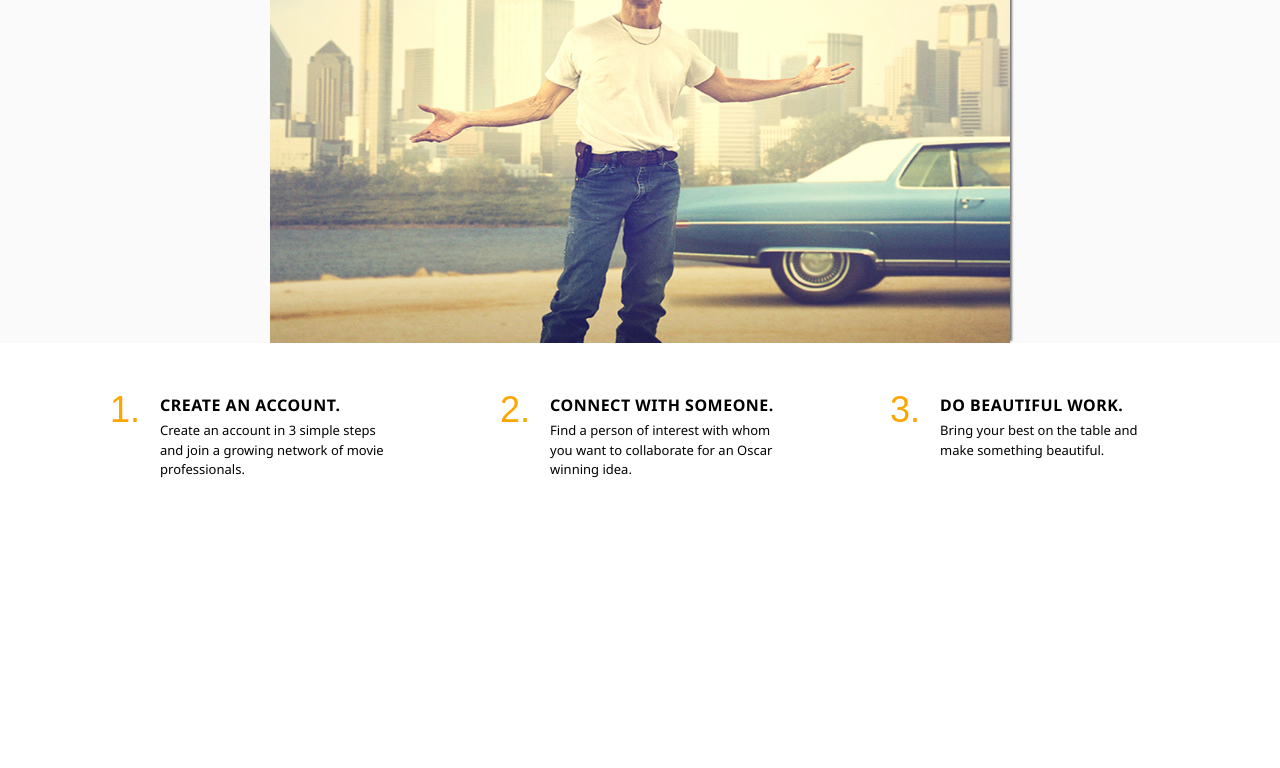
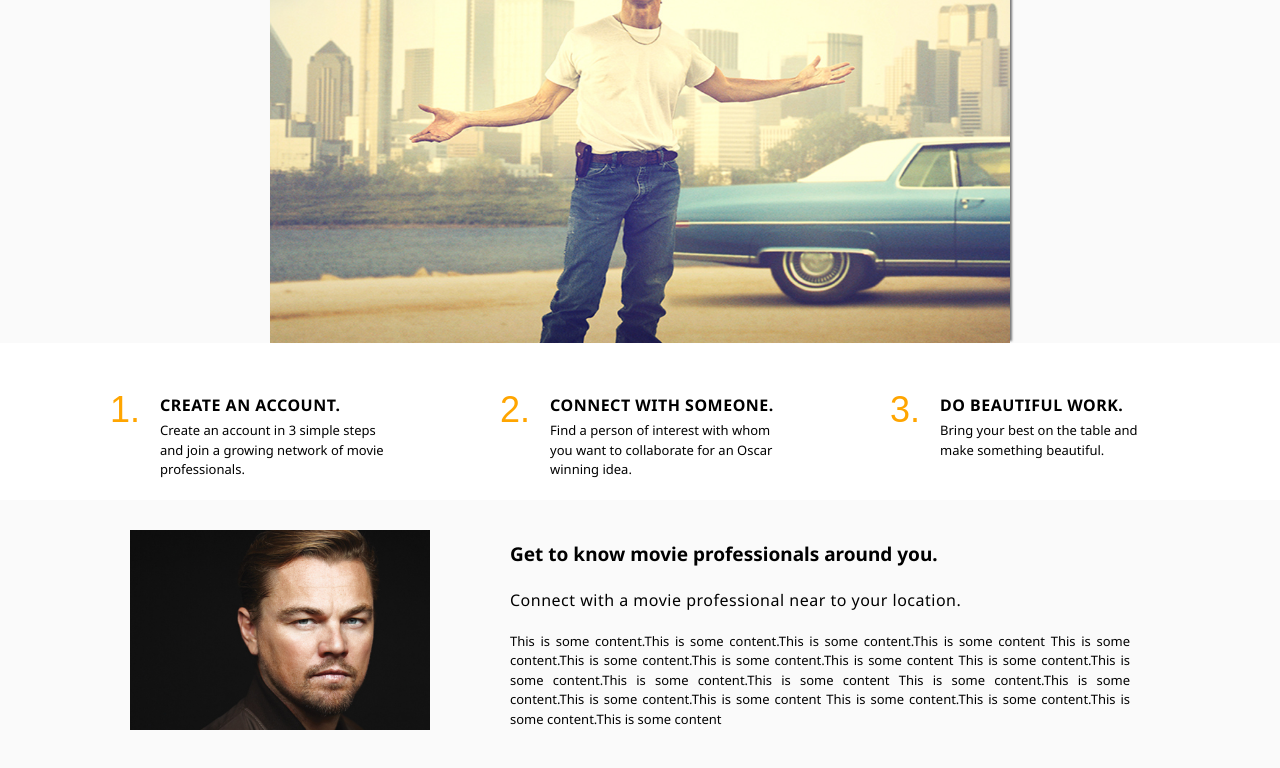
Before and after one commit to anshulAtStack/sample, a plain HTML site: page Website/index.html in a window 1280 px wide. Shown: the part 802-1570 px from the top of the page. Before the commit the page ends 1302 px from the top, so only its background shows below. Drawn offline with Linux system fonts and the light colour scheme.

Commit message:
Added canvas section design

```diff
--- a/Website/css/style.css
+++ b/Website/css/style.css
@@ -73,10 +73,36 @@ nav img{
 	padding-right: 10px;
 
 }
+.powInsights{
+	background-color: #fafafa;
+	height:80%;
+}
+.radarContent{
+	float right;
+	margin-top: 40px;
+	margin-left: 80px;
+	display: block;
+
+}
+.radarContent p{
+	text-align: justify;
+}
+
+.radarDiv{
+	margin-left:130px;
+	margin-top: 30px;
+	background-color: red;
+}
 .main p{
 	margin-top: -10px;
 }
 
+.subContentRadar{
+	font-size: 16px;
+	font-weight: lighter;
+	letter-spacing: 0.5px;
+	padding-bottom: 30px;
+}
 
  .herounit{
  	width: 100%;
--- a/Website/index.html
+++ b/Website/index.html
@@ -113,5 +113,28 @@
 				</div>
 			</div>
 		<!--Hero Unit Ends-->
+
+		<!--Powerful Insights-->
+
+		<div class="container_12 powInsights">
+			<div class="radarDiv grid_4">
+				<!-- <canvas> -->
+					<img src="img/professional.jpg" width="300" height="200" alt="Professionals around you.">
+				<!-- </canvas> -->
+			</div>
+			<div class="radarContent grid_8">
+				<h4>Get to know movie professionals around you.</h4>
+				<span class="subContentRadar">Connect with a movie professional near to your location.</span>
+				<br/>
+				<br/>
+				<p>This is some content.This is some content.This is some content.This is some content
+				This is some content.This is some content.This is some content.This is some content
+				This is some content.This is some content.This is some content.This is some content
+				This is some content.This is some content.This is some content.This is some content
+				This is some content.This is some content.This is some content.This is some content
+				</p>
+			</div>
+		</div>
+		<!--Powerful Insights end-->
 	</body>
 	</html>
```
Also changed, not shown: Website/img/professional.jpg (added).
